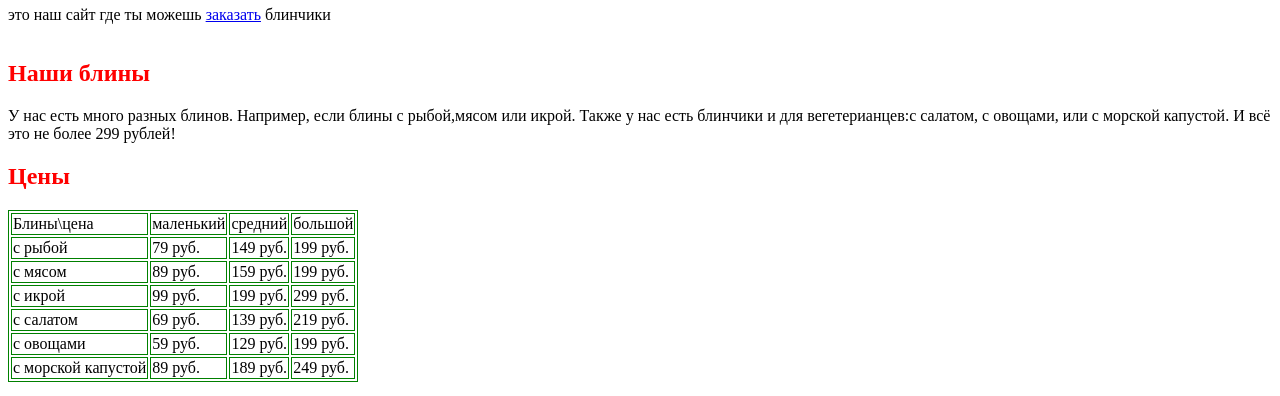
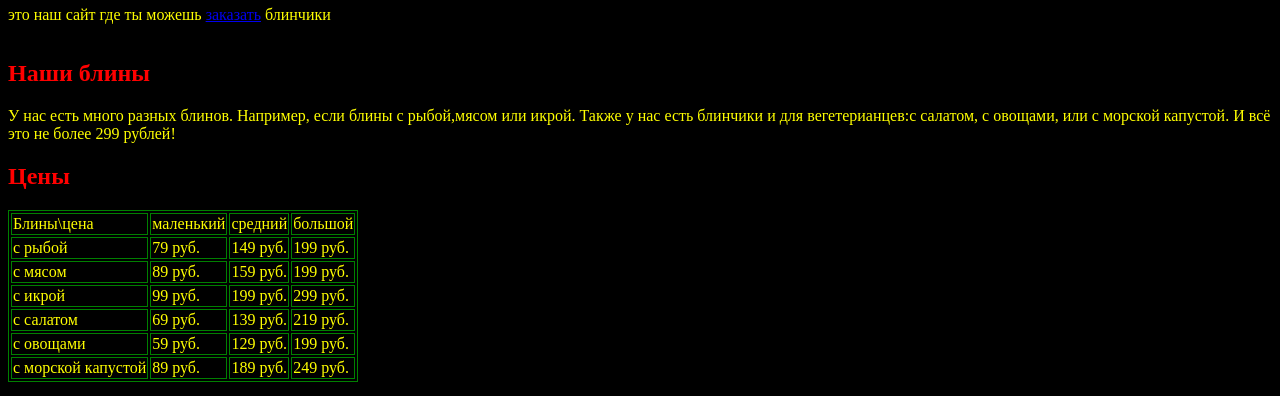
Before and after one commit to antongnome/bliny, a plain HTML site: page index.html in a window 1280 px wide. Shown: the part 60-456 px from the top of the page. Drawn offline with Linux system fonts and the light colour scheme.

Commit message:
Update index.html

```diff
--- a/index.html
+++ b/index.html
@@ -1,64 +1,64 @@
 <html>
 <title>Блины и Блинчики</title>
-<body>
+<body style="background-color:black">
 	<header>
         <h1 style="color:red"><img src="Group 1.svg" width="20px" height="20px">Блины</h1>
-        <p>это наш сайт где ты можешь <a href="#price">заказать</a> блинчики</p>
+        <p style="color:yellow">это наш сайт где ты можешь <a href="#price">заказать</a> блинчики</p>
         <img scr="velikiy.jpg">
     </header>
     <main>
         <h2 style="color:red">Наши блины</h2>
-        <p>У нас есть много разных блинов. Например, если блины с рыбой,мясом или икрой. Также у нас есть блинчики и для вегетерианцев:с салатом, с овощами, или с морской капустой. И всё это не более 299 рублей!</p>
+        <p style="color:yellow">У нас есть много разных блинов. Например, если блины с рыбой,мясом или икрой. Также у нас есть блинчики и для вегетерианцев:с салатом, с овощами, или с морской капустой. И всё это не более 299 рублей!</p>
         <h2 id="price"  style="color:red">Цены</h2>
         <table style="border:1px solid green">
             <tr>
-                <td style="border:1px solid green">Блины\цена</td>
-                <td style="border:1px solid green">маленький</td>
-                <td style="border:1px solid green">средний</td>
-                <td style="border:1px solid green">большой</td>
+                <td style="color:yellow;border:1px solid green">Блины\цена</td>
+                <td style="color:yellow;border:1px solid green">маленький</td>
+                <td style="color:yellow;border:1px solid green">средний</td>
+                <td style="color:yellow;border:1px solid green">большой</td>
             </tr>
             <tr>
-                <td style="border:1px solid green">с рыбой</td>
-                <td style="border:1px solid green">79 руб.</td>
-                <td style="border:1px solid green">149 руб.</td>
-                <td style="border:1px solid green">199 руб.</td>
+                <td style="color:yellow;border:1px solid green">с рыбой</td>
+                <td style="color:yellow;border:1px solid green">79 руб.</td>
+                <td style="color:yellow;border:1px solid green">149 руб.</td>
+                <td style="color:yellow;border:1px solid green">199 руб.</td>
             </tr>
             <tr>
-                <td style="border:1px solid green">с мясом</td>
-                <td style="border:1px solid green">89 руб.</td>
-                <td style="border:1px solid green">159 руб.</td>
-                <td style="border:1px solid green">199 руб.</td>
+                <td style="color:yellow;border:1px solid green">с мясом</td>
+                <td style="color:yellow;border:1px solid green">89 руб.</td>
+                <td style="color:yellow;border:1px solid green">159 руб.</td>
+                <td style="color:yellow;border:1px solid green">199 руб.</td>
             </tr>
             <tr>
-                <td style="border:1px solid green">с икрой</td>
-                <td style="border:1px solid green">99 руб.</td>
-                <td style="border:1px solid green">199 руб.</td>
-                <td style="border:1px solid green">299 руб.</td>
+                <td style="color:yellow;border:1px solid green">с икрой</td>
+                <td style="color:yellow;border:1px solid green">99 руб.</td>
+                <td style="color:yellow;border:1px solid green">199 руб.</td>
+                <td style="color:yellow;border:1px solid green">299 руб.</td>
             </tr>
             <tr>
-                <td style="border:1px solid green">с салатом</td>
-                <td style="border:1px solid green">69 руб.</td>
-                <td style="border:1px solid green">139 руб.</td>
-                <td style="border:1px solid green">219 руб.</td>
+                <td style="color:yellow;border:1px solid green">с салатом</td>
+                <td style="color:yellow;border:1px solid green">69 руб.</td>
+                <td style="color:yellow;border:1px solid green">139 руб.</td>
+                <td style="color:yellow;border:1px solid green">219 руб.</td>
             </tr>
             <tr>
-                <td style="border:1px solid green">с овощами</td>
-                <td style="border:1px solid green">59 руб.</td>
-                <td style="border:1px solid green">129 руб.</td>
-                <td style="border:1px solid green">199 руб.</td>
+                <td style="color:yellow;border:1px solid green">с овощами</td>
+                <td style="color:yellow;border:1px solid green">59 руб.</td>
+                <td style="color:yellow;border:1px solid green">129 руб.</td>
+                <td style="color:yellow;border:1px solid green">199 руб.</td>
             </tr>
             <tr>
-                <td style="border:1px solid green">с морской капустой</td>
-                <td style="border:1px solid green">89 руб.</td>
-                <td style="border:1px solid green">189 руб.</td>
-                <td style="border:1px solid green">249 руб.</td>
+                <td style="color:yellow;border:1px solid green">с морской капустой</td>
+                <td style="color:yellow;border:1px solid green">89 руб.</td>
+                <td style="color:yellow;border:1px solid green">189 руб.</td>
+                <td style="color:yellow;border:1px solid green">249 руб.</td>
             </tr>
         </table>
     </main>
     <footer>
         <h2 style="color:red">Контакты</h2>
-        <p>номер телефона: +088961238621734528914651328651256</p>
-        <p>эл. почта:asdasdasadasda@asdadada.gnom</p>
+        <p style="color:yellow">номер телефона: +088961238621734528914651328651256</p>
+        <p style="color:yellow">эл. почта:asdasdasadasda@asdadada.gnom</p>
     </footer>
 </body>
 
```
